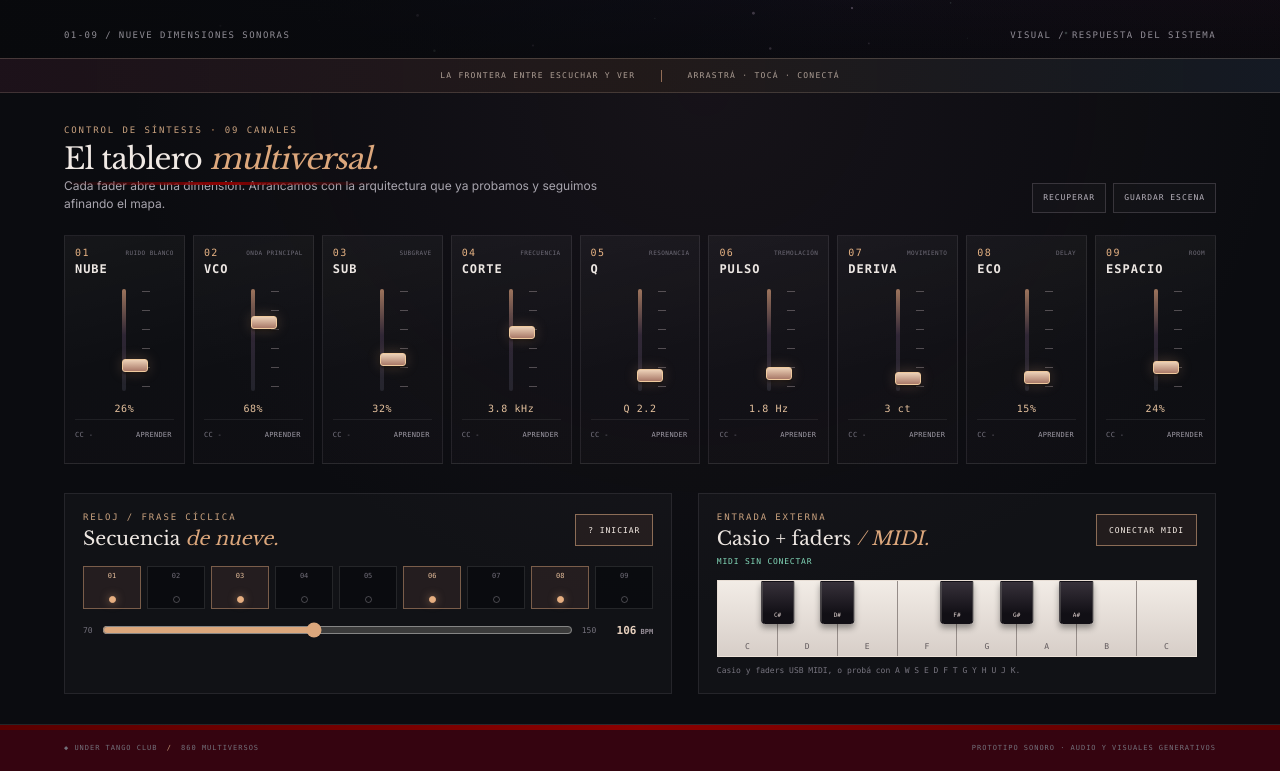
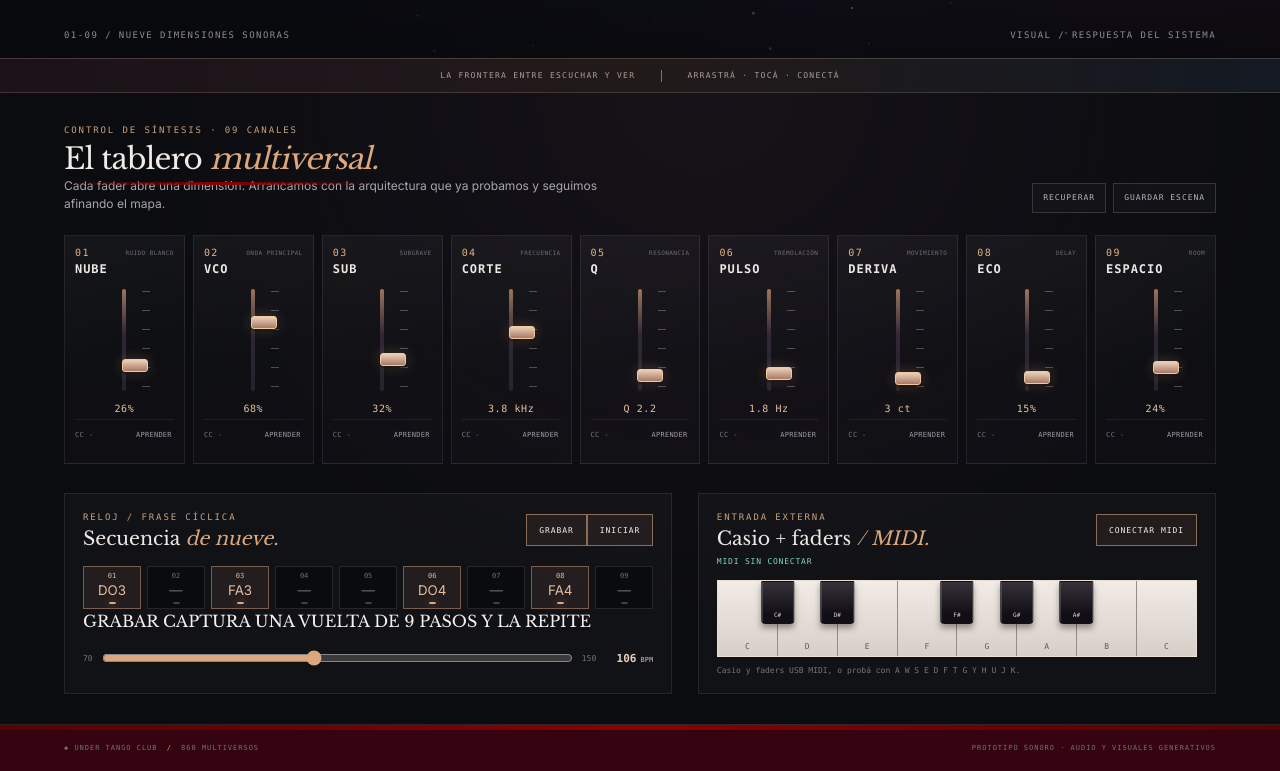
Before and after one commit to O-UnderTango-Club/UnderTangoWEBNextJS, a Next.js app: page /860-multiversos in a window 1280 px wide. Shown: the part 434-1205 px from the top of the page. Built offline with nearby package versions, Linux system fonts and the light colour scheme.

Commit message:
Separate sequencer voice and add quantized loop recording

```diff
--- a/app/860-multiversos/page.tsx
+++ b/app/860-multiversos/page.tsx
@@ -17,6 +17,7 @@ type MidiInputLike = {
 };
 
 type CcBinding = { inputId: string; cc: number };
+type RecordedPattern = Array<number | null>;
 
 type MidiAccessLike = {
   inputs: {
@@ -34,12 +35,17 @@ type SoundEngine = {
   context: AudioContext;
   oscillator: OscillatorNode;
   sub: OscillatorNode;
+  sequenceOscillator: OscillatorNode;
+  sequenceSub: OscillatorNode;
   noise: AudioBufferSourceNode;
   noiseGain: GainNode;
   oscillatorGain: GainNode;
   subGain: GainNode;
+  sequenceOscillatorGain: GainNode;
+  sequenceSubGain: GainNode;
   filter: BiquadFilterNode;
   envelope: GainNode;
+  sequenceEnvelope: GainNode;
   tremolo: GainNode;
   pulseLfo: OscillatorNode;
   pulseDepth: GainNode;
@@ -51,6 +57,7 @@ type SoundEngine = {
   roomMix: GainNode;
   analyser: AnalyserNode;
   activeNotes: Map<number, number>;
+  sequenceActiveNotes: Map<number, number>;
 };
 
 const CONTROLS: ControlDefinition[] = [
@@ -132,6 +139,14 @@ function createSoundEngine(): SoundEngine {
   sub.type = "sine";
   sub.frequency.value = frequencyForNote(36);
 
+  const sequenceOscillator = context.createOscillator();
+  sequenceOscillator.type = "sawtooth";
+  sequenceOscillator.frequency.value = frequencyForNote(48);
+
+  const sequenceSub = context.createOscillator();
+  sequenceSub.type = "sine";
+  sequenceSub.frequency.value = frequencyForNote(36);
+
   const noiseBuffer = context.createBuffer(1, context.sampleRate * 2, context.sampleRate);
   const noiseData = noiseBuffer.getChannelData(0);
   for (let sample = 0; sample < noiseData.length; sample += 1) {
@@ -143,6 +158,8 @@ function createSoundEngine(): SoundEngine {
 
   const oscillatorGain = context.createGain();
   const subGain = context.createGain();
+  const sequenceOscillatorGain = context.createGain();
+  const sequenceSubGain = context.createGain();
   const noiseGain = context.createGain();
   const filter = context.createBiquadFilter();
   filter.type = "lowpass";
@@ -151,6 +168,8 @@ function createSoundEngine(): SoundEngine {
 
   const envelope = context.createGain();
   envelope.gain.value = 0.0001;
+  const sequenceEnvelope = context.createGain();
+  sequenceEnvelope.gain.value = 0.0001;
   const tremolo = context.createGain();
   tremolo.gain.value = 1;
 
@@ -201,12 +220,17 @@ function createSoundEngine(): SoundEngine {
 
   oscillator.connect(oscillatorGain);
   sub.connect(subGain);
+  sequenceOscillator.connect(sequenceOscillatorGain);
+  sequenceSub.connect(sequenceSubGain);
   noise.connect(noiseGain);
-  oscillatorGain.connect(filter);
-  subGain.connect(filter);
-  noiseGain.connect(filter);
-  filter.connect(envelope);
-  envelope.connect(tremolo);
+  oscillatorGain.connect(envelope);
+  subGain.connect(envelope);
+  noiseGain.connect(envelope);
+  envelope.connect(filter);
+  sequenceOscillatorGain.connect(sequenceEnvelope);
+  sequenceSubGain.connect(sequenceEnvelope);
+  sequenceEnvelope.connect(filter);
+  filter.connect(tremolo);
   tremolo.connect(dry);
   dry.connect(compressor);
   tremolo.connect(delay);
@@ -221,6 +245,8 @@ function createSoundEngine(): SoundEngine {
 
   oscillator.start();
   sub.start();
+  sequenceOscillator.start();
+  sequenceSub.start();
   noise.start();
   pulseLfo.start();
   driftLfo.start();
@@ -229,12 +255,17 @@ function createSoundEngine(): SoundEngine {
     context,
     oscillator,
     sub,
+    sequenceOscillator,
+    sequenceSub,
     noise,
     noiseGain,
     oscillatorGain,
     subGain,
+    sequenceOscillatorGain,
+    sequenceSubGain,
     filter,
     envelope,
+    sequenceEnvelope,
     tremolo,
     pulseLfo,
     pulseDepth,
@@ -246,6 +277,7 @@ function createSoundEngine(): SoundEngine {
     roomMix,
     analyser,
     activeNotes: new Map<number, number>(),
+    sequenceActiveNotes: new Map<number, number>(),
   };
 }
 
@@ -258,8 +290,14 @@ function smooth(parameter: AudioParam, value: number, context: AudioContext, tim
 function applyControl(engine: SoundEngine, index: number, value: number, bpm: number) {
   const context = engine.context;
   if (index === 0) smooth(engine.noiseGain.gain, value * 0.34, context);
-  if (index === 1) smooth(engine.oscillatorGain.gain, value * 0.72, context);
-  if (index === 2) smooth(engine.subGain.gain, value * 0.48, context);
+  if (index === 1) {
+    smooth(engine.oscillatorGain.gain, value * 0.72, context);
+    smooth(engine.sequenceOscillatorGain.gain, value * 0.72, context);
+  }
+  if (index === 2) {
+    smooth(engine.subGain.gain, value * 0.48, context);
+    smooth(engine.sequenceSubGain.gain, value * 0.48, context);
+  }
   if (index === 3) smooth(engine.filter.frequency, 120 + value * value * 11_000, context);
   if (index === 4) smooth(engine.filter.Q, 0.4 + value * 11, context);
   if (index === 5) {
@@ -282,6 +320,10 @@ export default function Multiversos860Page() {
   const [values, setValues] = useState<number[]>(INITIAL_VALUES);
   const [bpm, setBpm] = useState(106);
   const [steps, setSteps] = useState<boolean[]>(INITIAL_STEPS);
+  const [recordedNotes, setRecordedNotes] = useState<RecordedPattern>(Array(9).fill(null));
+  const [hasRecording, setHasRecording] = useState(false);
+  const [isRecording, setIsRecording] = useState(false);
+  const [sequenceRun, setSequenceRun] = useState(0);
   const [activeStep, setActiveStep] = useState(-1);
   const [isSequencing, setIsSequencing] = useState(false);
   const [audioActive, setAudioActive] = useState(false);
@@ -296,6 +338,12 @@ export default function Multiversos860Page() {
   const valuesRef = useRef(values);
   const bpmRef = useRef(bpm);
   const stepsRef = useRef(steps);
+  const recordedNotesRef = useRef<RecordedPattern>(Array(9).fill(null));
+  const hasRecordingRef = useRef(false);
+  const isRecordingRef = useRef(false);
+  const recordingStartedAtRef = useRef<number | null>(null);
+  const recordingStepDurationRef = useRef((60_000 / 106) / 2);
+  const recordingTimeoutRef = useRef<number | null>(null);
   const activeStepRef = useRef(activeStep);
   const engineRef = useRef<SoundEngine | null>(null);
   const midiAccessRef = useRef<MidiAccessLike | null>(null);
@@ -365,6 +413,85 @@ export default function Multiversos860Page() {
     }
   }, []);
 
+  const startSequenceNote = useCallback((note: number, velocity = 0.86) => {
+    void ensureAudio().then(() => {
+      const engine = engineRef.current;
+      if (!engine) return;
+      engine.sequenceActiveNotes.set(note, clamp(velocity));
+      smooth(engine.sequenceOscillator.frequency, frequencyForNote(note), engine.context, 0.016);
+      smooth(engine.sequenceSub.frequency, frequencyForNote(note - 12), engine.context, 0.018);
+      smooth(engine.sequenceEnvelope.gain, 0.38 * clamp(velocity), engine.context, 0.012);
+    }).catch(() => setAudioMessage("NO SE PUDO INICIAR EL AUDIO"));
+  }, [ensureAudio]);
+
+  const releaseSequenceNote = useCallback((note: number) => {
+    const engine = engineRef.current;
+    if (!engine) return;
+    engine.sequenceActiveNotes.delete(note);
+    const remaining = Array.from(engine.sequenceActiveNotes.entries());
+    if (remaining.length > 0) {
+      const [lastNote, velocity] = remaining[remaining.length - 1];
+      smooth(engine.sequenceOscillator.frequency, frequencyForNote(lastNote), engine.context, 0.025);
+      smooth(engine.sequenceSub.frequency, frequencyForNote(lastNote - 12), engine.context, 0.025);
+      smooth(engine.sequenceEnvelope.gain, 0.38 * velocity, engine.context, 0.02);
+    } else {
+      smooth(engine.sequenceEnvelope.gain, 0.0001, engine.context, 0.1);
+    }
+  }, []);
+
+  const captureNote = useCallback((note: number) => {
+    const startedAt = recordingStartedAtRef.current;
+    const stepDuration = recordingStepDurationRef.current;
+    if (!isRecordingRef.current || startedAt === null || stepDuration <= 0) return;
+    const elapsed = performance.now() - startedAt;
+    if (elapsed >= stepDuration * 9) return;
+    const index = Math.round(elapsed / stepDuration) % 9;
+    const nextPattern = recordedNotesRef.current.slice();
+    nextPattern[index] = note;
+    recordedNotesRef.current = nextPattern;
+    setRecordedNotes(nextPattern);
+    if (!stepsRef.current[index]) {
+      const nextSteps = stepsRef.current.slice();
+      nextSteps[index] = true;
+      stepsRef.current = nextSteps;
+      setSteps(nextSteps);
+    }
+  }, []);
+
+  const stopRecording = useCallback(() => {
+    if (!isRecordingRef.current) return;
+    isRecordingRef.current = false;
+    if (recordingTimeoutRef.current !== null) {
+      window.clearTimeout(recordingTimeoutRef.current);
+      recordingTimeoutRef.current = null;
+    }
+    recordingStartedAtRef.current = null;
+    hasRecordingRef.current = true;
+    setHasRecording(true);
+    setIsRecording(false);
+  }, []);
+
+  const startRecording = useCallback(() => {
+    if (isRecordingRef.current) {
+      stopRecording();
+      return;
+    }
+    void ensureAudio().then(() => {
+      const emptyPattern: RecordedPattern = Array(9).fill(null);
+      recordedNotesRef.current = emptyPattern;
+      setRecordedNotes(emptyPattern);
+      hasRecordingRef.current = false;
+      setHasRecording(false);
+      recordingStepDurationRef.current = (60_000 / bpmRef.current) / 2;
+      recordingStartedAtRef.current = performance.now();
+      isRecordingRef.current = true;
+      setIsRecording(true);
+      setIsSequencing(true);
+      setSequenceRun((current) => current + 1);
+      recordingTimeoutRef.current = window.setTimeout(stopRecording, recordingStepDurationRef.current * 9);
+    }).catch(() => setAudioMessage("NO SE PUDO INICIAR EL AUDIO"));
+  }, [ensureAudio, stopRecording]);
+
   const toggleAudio = useCallback(() => {
     const engine = engineRef.current;
     if (engine && engine.context.state === "running") {
@@ -419,6 +546,7 @@ export default function Multiversos860Page() {
         const second = event.data[2] || 0;
         const kind = status & 0xf0;
         if (kind === 0x90 && second > 0) {
+          captureNote(first);
           startNote(first, second / 127);
           return;
         }
@@ -459,7 +587,7 @@ export default function Multiversos860Page() {
         if (input.onmidimessage === onMessage) input.onmidimessage = null;
       });
     };
-  }, [midiInputs, releaseNote, startNote, updateControl]);
+  }, [captureNote, midiInputs, releaseNote, startNote, updateControl]);
 
   useEffect(() => {
     const keyMap: Record<string, number> = {
@@ -474,6 +602,7 @@ export default function Multiversos860Page() {
       const note = keyMap[key];
       if (note === undefined || held.has(key) || event.repeat) return;
       held.add(key);
+      captureNote(note);
       startNote(note);
     };
     const onKeyUp = (event: KeyboardEvent) => {
@@ -489,7 +618,7 @@ export default function Multiversos860Page() {
       window.removeEventListener("keydown", onKeyDown);
       window.removeEventListener("keyup", onKeyUp);
     };
-  }, [releaseNote, startNote]);
+  }, [captureNote, releaseNote, startNote]);
 
   useEffect(() => {
     if (!isSequencing) {
@@ -502,16 +631,25 @@ export default function Multiversos860Page() {
       const step = cursor % 9;
       setActiveStep(step);
       if (stepsRef.current[step]) {
-        const note = 48 + STEP_NOTES[step];
-        startNote(note, 0.9);
-        window.setTimeout(() => releaseNote(note), Math.max(100, duration * 0.72));
+        const note = hasRecordingRef.current ? recordedNotesRef.current[step] : 48 + STEP_NOTES[step];
+        if (note !== null) {
+          startSequenceNote(note, 0.9);
+          window.setTimeout(() => releaseSequenceNote(note), Math.max(100, duration * 0.72));
+        }
       }
       cursor += 1;
     };
     tick();
     const timer = window.setInterval(tick, duration);
-    return () => window.clearInterval(timer);
-  }, [bpm, isSequencing, releaseNote, startNote]);
+    return () => {
+      window.clearInterval(timer);
+      const engine = engineRef.current;
+      if (engine) {
+        engine.sequenceActiveNotes.clear();
+        smooth(engine.sequenceEnvelope.gain, 0.0001, engine.context, 0.04);
+      }
+    };
+  }, [bpm, isSequencing, sequenceRun, releaseSequenceNote, startSequenceNote]);
 
   useEffect(() => {
     const canvas = canvasRef.current;
@@ -664,6 +802,7 @@ export default function Multiversos860Page() {
       if (engine) void engine.context.close();
       const access = midiAccessRef.current;
       if (access) access.onstatechange = null;
+      if (recordingTimeoutRef.current !== null) window.clearTimeout(recordingTimeoutRef.current);
     };
   }, []);
 
@@ -695,6 +834,8 @@ export default function Multiversos860Page() {
         values: valuesRef.current,
         bpm: bpmRef.current,
         steps: stepsRef.current,
+        recordedNotes: recordedNotesRef.current,
+        hasRecording: hasRecordingRef.current,
       }));
       setSavedMessage("ESCENA GUARDADA");
       window.setTimeout(() => setSavedMessage(""), 1800);
@@ -711,7 +852,7 @@ export default function Multiversos860Page() {
         window.setTimeout(() => setSavedMessage(""), 1800);
         return;
       }
-      const scene = JSON.parse(saved) as { values?: number[]; bpm?: number; steps?: boolean[] };
+      const scene = JSON.parse(saved) as { values?: number[]; bpm?: number; steps?: boolean[]; recordedNotes?: Array<number | null>; hasRecording?: boolean };
       if (Array.isArray(scene.values) && scene.values.length === 9) {
         scene.values.forEach((value, index) => updateControl(index, clamp(value)));
       }
@@ -720,6 +861,14 @@ export default function Multiversos860Page() {
         setSteps(scene.steps);
         stepsRef.current = scene.steps;
       }
+      const restoredPattern: RecordedPattern = Array.isArray(scene.recordedNotes) && scene.recordedNotes.length === 9
+        ? scene.recordedNotes.map((note) => typeof note === "number" && Number.isInteger(note) && note >= 0 && note <= 127 ? note : null)
+        : Array(9).fill(null);
+      const restoredHasRecording = scene.hasRecording === true && Array.isArray(scene.recordedNotes) && scene.recordedNotes.length === 9;
+      recordedNotesRef.current = restoredPattern;
+      setRecordedNotes(restoredPattern);
+      hasRecordingRef.current = restoredHasRecording;
+      setHasRecording(restoredHasRecording);
       setSavedMessage("ESCENA RECUPERADA");
       window.setTimeout(() => setSavedMessage(""), 1800);
     } catch {
@@ -837,32 +986,60 @@ export default function Multiversos860Page() {
                 <p className={styles.eyebrow}>RELOJ / FRASE CÍCLICA</p>
                 <h3>Secuencia <em>de nueve.</em></h3>
               </div>
+              <div className={styles.sequenceActions}>
+                <button
+                  type="button"
+                  className={isRecording ? styles.stopButton : styles.sequenceButton}
+                  onClick={startRecording}
+                  aria-pressed={isRecording}
+                >
+                  {isRecording ? "PARAR REC" : "GRABAR"}
+                </button>
                 <button
                   type="button"
                   className={isSequencing ? styles.stopButton : styles.sequenceButton}
                   onClick={() => {
-                  if (isSequencing) setIsSequencing(false);
-                  else void ensureAudio().then(() => setIsSequencing(true));
+                    if (isSequencing) {
+                      if (isRecordingRef.current) stopRecording();
+                      setIsSequencing(false);
+                    } else {
+                      void ensureAudio().then(() => {
+                        setSequenceRun((current) => current + 1);
+                        setIsSequencing(true);
+                      });
+                    }
                   }}
                 >
-                {isSequencing ? "DETENER" : "? INICIAR"}
+                  {isSequencing ? "DETENER" : "INICIAR"}
                 </button>
               </div>
+            </div>
             <div className={styles.steps} aria-label="Secuenciador de nueve pasos">
-              {steps.map((enabled, index) => (
+              {steps.map((enabled, index) => {
+                const note = hasRecording ? recordedNotes[index] : enabled ? 48 + STEP_NOTES[index] : null;
+                return (
                   <button
                     type="button"
                     key={index}
                     className={[styles.step, enabled ? styles.stepEnabled : "", activeStep === index ? styles.stepCurrent : ""].filter(Boolean).join(" ")}
                     onClick={() => toggleStep(index)}
-                  aria-label={"Paso " + (index + 1) + (enabled ? ", activo" : ", apagado")}
+                    aria-label={"Paso " + (index + 1) + (enabled ? ", activo" : ", apagado") + (note === null ? "" : ", nota " + noteName(note))}
                     aria-pressed={enabled}
                   >
                     <span>{String(index + 1).padStart(2, "0")}</span>
+                    <small className={styles.stepNote}>{note === null ? "—" : noteName(note)}</small>
                     <i />
                   </button>
-              ))}
+                );
+              })}
             </div>
+            <p className={styles.recordStatus} aria-live="polite">
+              {isRecording
+                ? "REC · " + recordedNotes.filter((note) => note !== null).length + " NOTA(S) · TOCÁ EN LOS 9 PASOS"
+                : hasRecording
+                  ? "BUCLE GRABADO · " + recordedNotes.filter((note) => note !== null).length + " NOTA(S) · SE REPITE AL INICIAR"
+                  : "GRABAR CAPTURA UNA VUELTA DE 9 PASOS Y LA REPITE"}
+            </p>
             <div className={styles.tempoRow}>
               <span>70</span>
               <input
@@ -872,6 +1049,7 @@ export default function Multiversos860Page() {
                 value={bpm}
                 onChange={(event) => handleBpmChange(Number(event.target.value))}
                 aria-label="Tempo en pulsos por minuto"
+                disabled={isRecording}
               />
               <span>150</span>
               <strong>{bpm}<small> BPM</small></strong>
@@ -909,6 +1087,7 @@ export default function Multiversos860Page() {
                   ].filter(Boolean).join(" ")}
                   onPointerDown={(event) => {
                     event.currentTarget.setPointerCapture(event.pointerId);
+                    captureNote(key.note);
                     startNote(key.note, 0.9);
                   }}
                   onPointerUp={() => releaseNote(key.note)}
```
Lines whose indentation alone changed are shown as unchanged.
